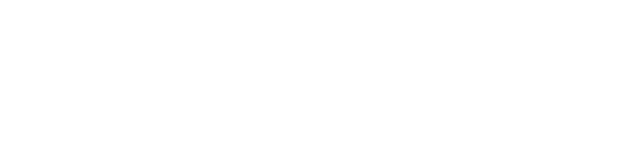
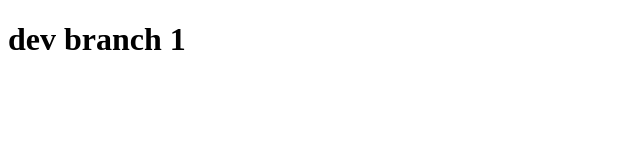
Before and after one commit to badr-daghash/test, a plain HTML site: page index.html in a window 1280 px wide. Shown: the whole page, without its empty margins (0-640 px from the left). Drawn offline with Linux system fonts and the light colour scheme.

Commit message:
dev commit

```diff
--- a/index.html
+++ b/index.html
@@ -7,7 +7,7 @@
 </head>
 <body>
 
-    <h1></h1>
+    <h1>dev branch 1</h1>
 
 </body>
 </html>
```
